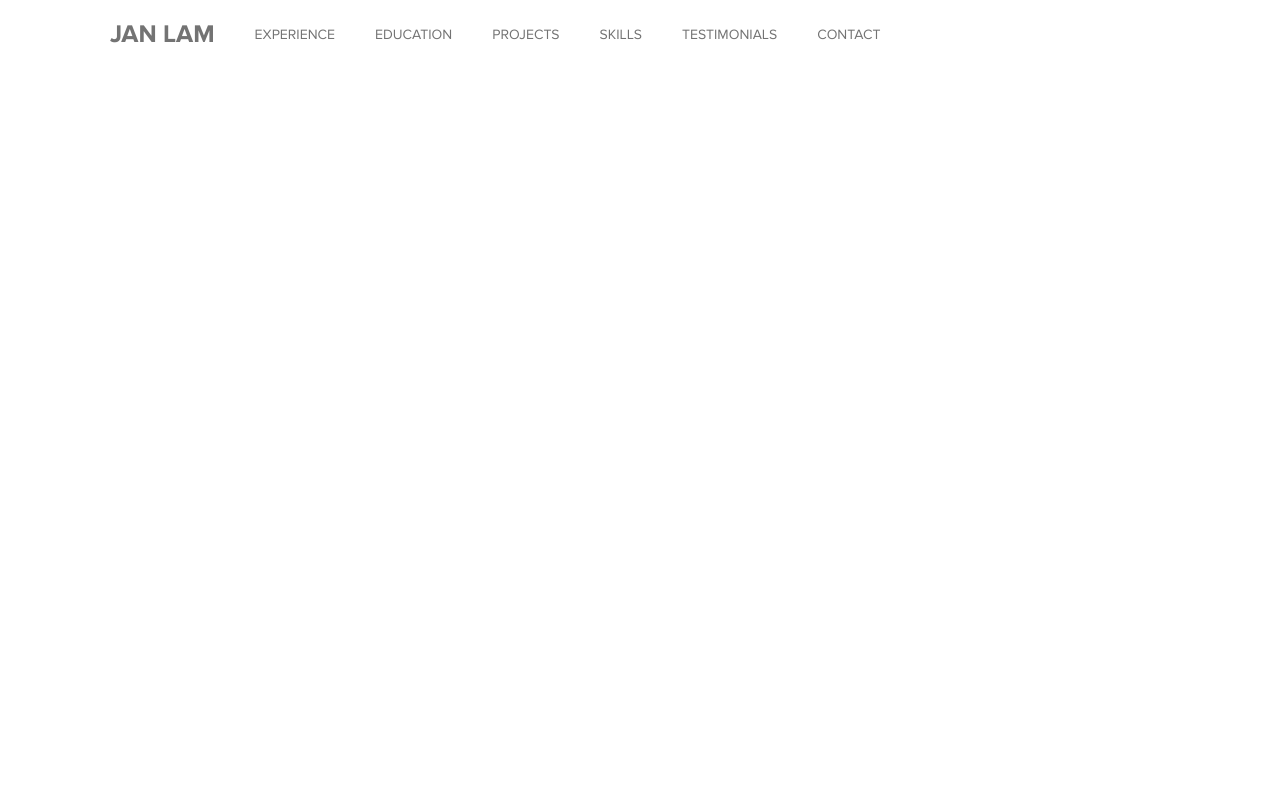
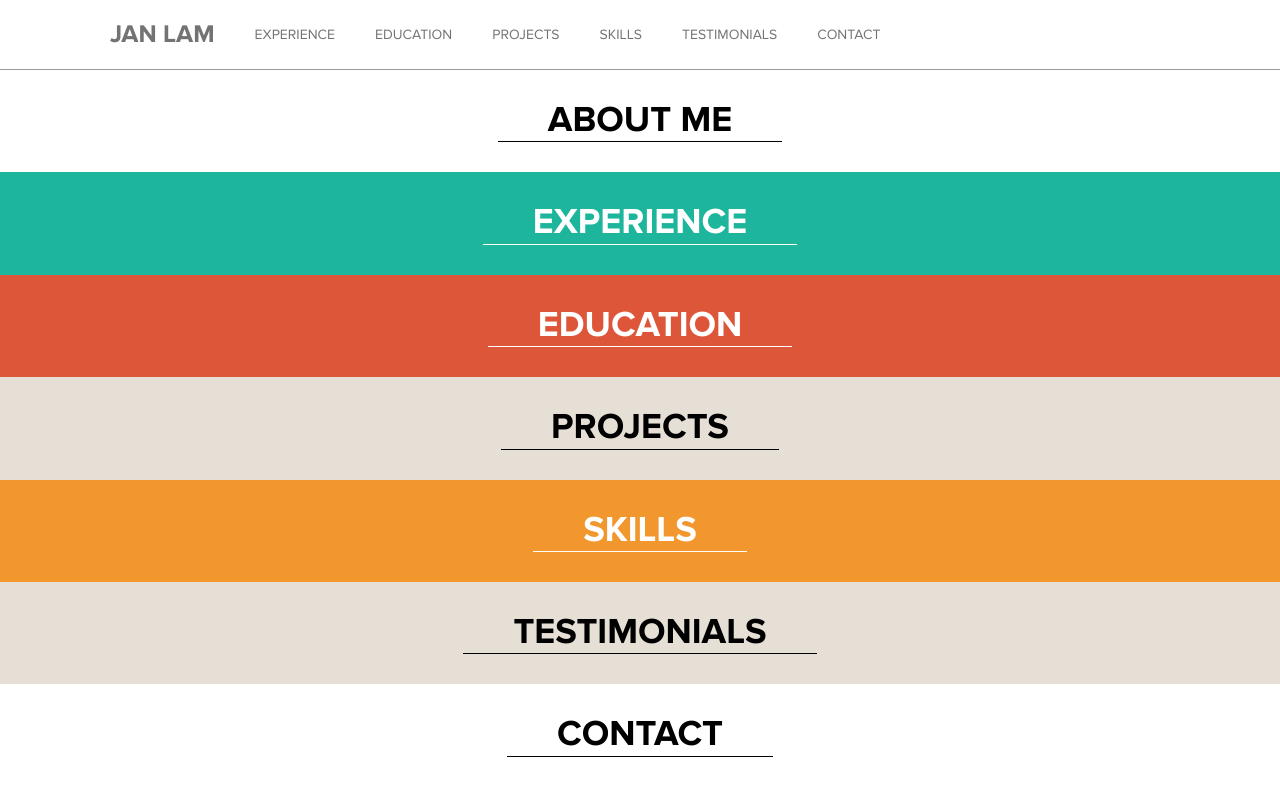
Before and after one commit to chrisgreeff/jan-lam, a website: page index.html in a window 1280 px wide. Drawn offline with nearby package versions, Linux system fonts and the light colour scheme.

Commit message:
Adding initial section styles

```diff
--- a/assets/scss/_header.scss
+++ b/assets/scss/_header.scss
@@ -1,4 +1,7 @@
 .jl-header-container {
+  border-bottom: 1px solid #989898;
+  background-color: #FFF;
+  z-index: 2;
   height: 70px;
   position: fixed;
   top: 0;
--- a/assets/scss/_section.scss
+++ b/assets/scss/_section.scss
@@ -1,3 +1,23 @@
-.section {
+.jl-section {
   padding: 30px 75px;
+  background-color: #FFF;
+
+  &.jl-section--green { background-color: #1DB69D; color: #FFF; }
+  &.jl-section--red { background-color: #DE563A; color: #FFF; }
+  &.jl-section--yellow { background-color: #F2972E; color: #FFF; }
+  &.jl-section--grey { background-color: #E6DFD6; }
+
+  .jl-section-header-container {
+    display: block;
+    text-align: center;
+
+    .jl-section-header {
+      display: inline-block;
+      padding: 0 50px;
+      border-bottom: solid 1px;
+      text-transform: uppercase;
+      font-size: 36px;
+      font-family: 'proxima_nova_bold';
+    }
+  }
 }
--- a/assets/scss/main.scss
+++ b/assets/scss/main.scss
@@ -6,6 +6,7 @@
 
 body {
   font-family: 'proxima_nova_regular';
+  padding-top: 70px;
 }
 
 * {
--- a/index.html
+++ b/index.html
@@ -9,7 +9,7 @@
 </head>
 
 <body>
-  <div class="jl-header-container">
+  <header class="jl-header-container">
     <div class="jl-content">
       <div class="jl-header">
         <a class="jl-header-link jl-header-link--main" href="#">
@@ -41,6 +41,69 @@
         </a>
       </div>
     </div>
-  </div>
+  </header>
+  <section class="jl-section">
+    <div class="jl-content">
+      <div class="jl-section-header-container">
+        <div class="jl-section-header">
+          About Me
+        </div>
+      </div>
+    </div>
+  </section>
+  <section class="jl-section jl-section--green">
+    <div class="jl-content">
+      <div class="jl-section-header-container">
+        <div class="jl-section-header">
+          Experience
+        </div>
+      </div>
+    </div>
+  </section>
+  <section class="jl-section jl-section--red">
+    <div class="jl-content">
+      <div class="jl-section-header-container">
+        <div class="jl-section-header">
+          Education
+        </div>
+      </div>
+    </div>
+  </section>
+  <section class="jl-section jl-section--grey">
+    <div class="jl-content">
+      <div class="jl-section-header-container">
+        <div class="jl-section-header">
+          Projects
+        </div>
+      </div>
+    </div>
+  </section>
+  <section class="jl-section jl-section--yellow">
+    <div class="jl-content">
+      <div class="jl-section-header-container">
+        <div class="jl-section-header">
+          Skills
+        </div>
+      </div>
+    </div>
+  </section>
+  <section class="jl-section jl-section--grey">
+    <div class="jl-content">
+      <div class="jl-section-header-container">
+        <div class="jl-section-header">
+          Testimonials
+        </div>
+      </div>
+    </div>
+  </section>
+  <section class="jl-section">
+    <div class="jl-content">
+      <div class="jl-section-header-container">
+        <div class="jl-section-header">
+          Contact
+        </div>
+      </div>
+    </div>
+  </section>
 </body>
 </html>
```
Also changed, not shown: web/css/main.css.
